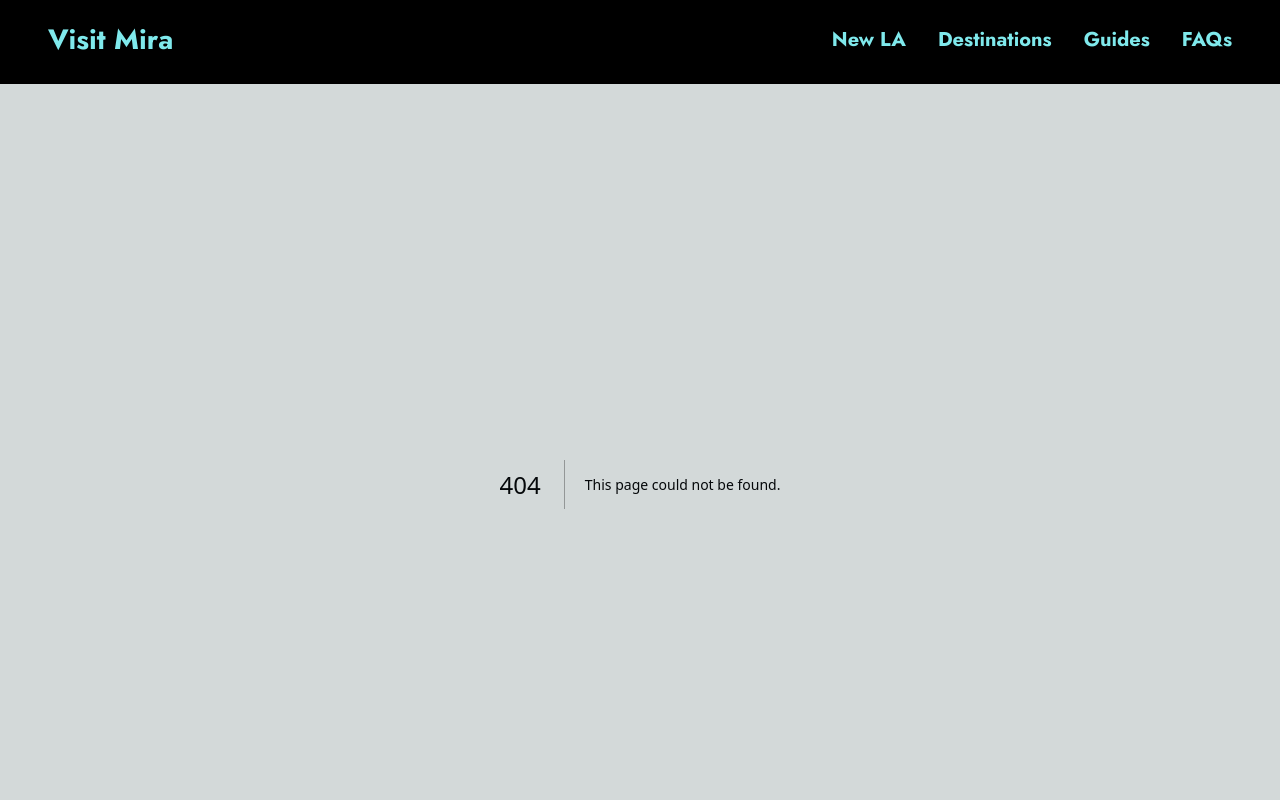
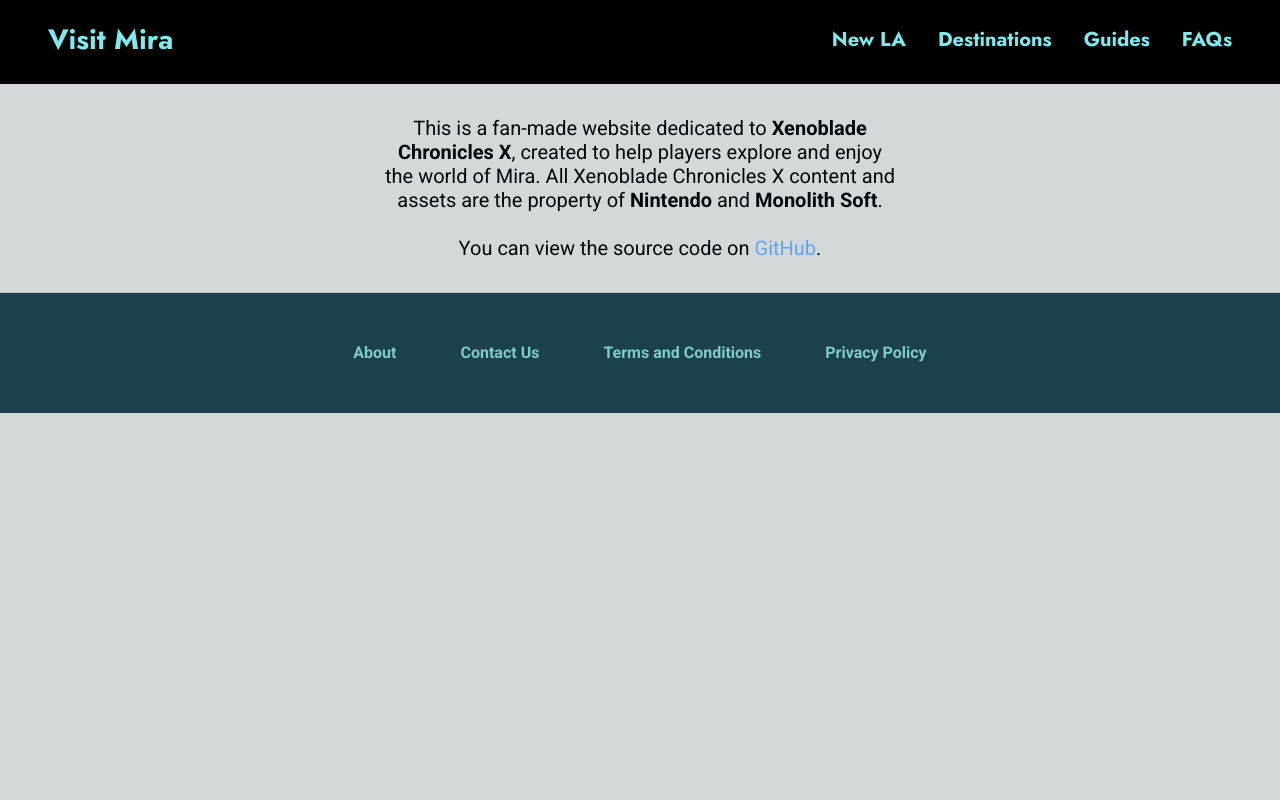
Before and after one commit to sallyestevez/visit-mira, a Next.js app: page /visit-mira/about in a window 1280 px wide. Before the commit this address had no page. Shown: the top 800 px of the page. Built offline with nearby package versions, Linux system fonts and the light colour scheme.

Commit message:
about page

```diff
--- /dev/null
+++ b/src/app/about/page.tsx
@@ -0,0 +1,37 @@
+"use client";
+import React from "react";
+import Link from "next/link";
+
+function AboutContent() {
+  return (
+    <div className="destination-page-description">
+      <p>
+        This is a fan-made website dedicated to{" "}
+        <strong>Xenoblade Chronicles X</strong>, created to help players explore
+        and enjoy the world of Mira. All Xenoblade Chronicles X content and
+        assets are the property of <strong>Nintendo</strong> and{" "}
+        <strong>Monolith Soft</strong>.
+        <br />
+        <br />
+        You can view the source code on{" "}
+        <Link
+          className="text-blue-400"
+          href="https://github.com/sallyestevez/visit-mira/tree/main"
+          target="_blank"
+          rel="noopener noreferrer"
+        >
+          GitHub
+        </Link>
+        .
+      </p>
+    </div>
+  );
+}
+
+export default function About() {
+  return (
+    <main className="FAQs">
+      <AboutContent />
+    </main>
+  );
+}
--- a/src/app/globals.css
+++ b/src/app/globals.css
@@ -43,7 +43,7 @@
 
 .navbar {
   background-color: var(--deep-black);
-  font-family: var(--font-main);
+  font-family: "Jost", sans-serif;
   font-size: 20px;
   font-weight: 700;
   height: 84px;
@@ -158,7 +158,7 @@
 }
 
 .home-title h1 {
-  font-family: var(--font-main);
+  font-family: "Jost", sans-serif;
   font-size: 36px;
   font-weight: 700;
   line-height: 40px;
@@ -239,7 +239,7 @@
 .faqs-description h2,
 .guides-description h2,
 .faqs-description h2 {
-  font-family: var(--font-main);
+  font-family: "Jost", sans-serif;
   font-size: 32px;
   font-weight: 600;
   line-height: 36px;
--- a/src/app/layout.tsx
+++ b/src/app/layout.tsx
@@ -15,7 +15,7 @@
 }>) {
   return (
     <html lang="en">
-      <body className={`bg-platinum font-sans text-navy-black antialiased`}>
+      <body className={`bg-platinum text-navy-black antialiased`}>
         <NavBar />
         {children}
         <Footer />
--- a/src/components/Footer.tsx
+++ b/src/components/Footer.tsx
@@ -1,13 +1,14 @@
 import React from "react";
+import Link from "next/link";
 
 export default function Footer() {
   return (
     <nav className="footer">
       <div className="footer-page-links">
-        <p>About</p>
-        <p>Contact Us</p>
-        <p>Terms and Conditions</p>
-        <p>Privacy Policy</p>
+        <Link href="/about">About</Link>
+        <Link href="/about">Contact Us</Link>
+        <Link href="/about">Terms and Conditions</Link>
+        <Link href="/about">Privacy Policy</Link>
       </div>
     </nav>
   );
```
